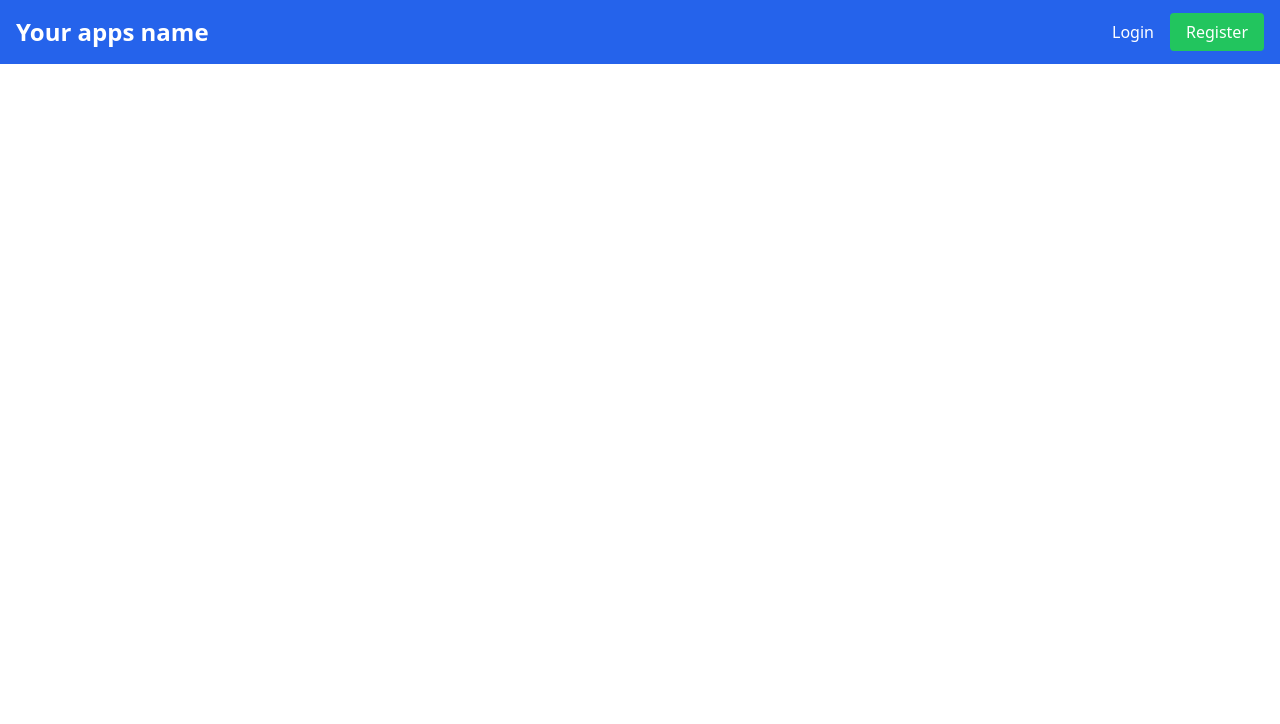
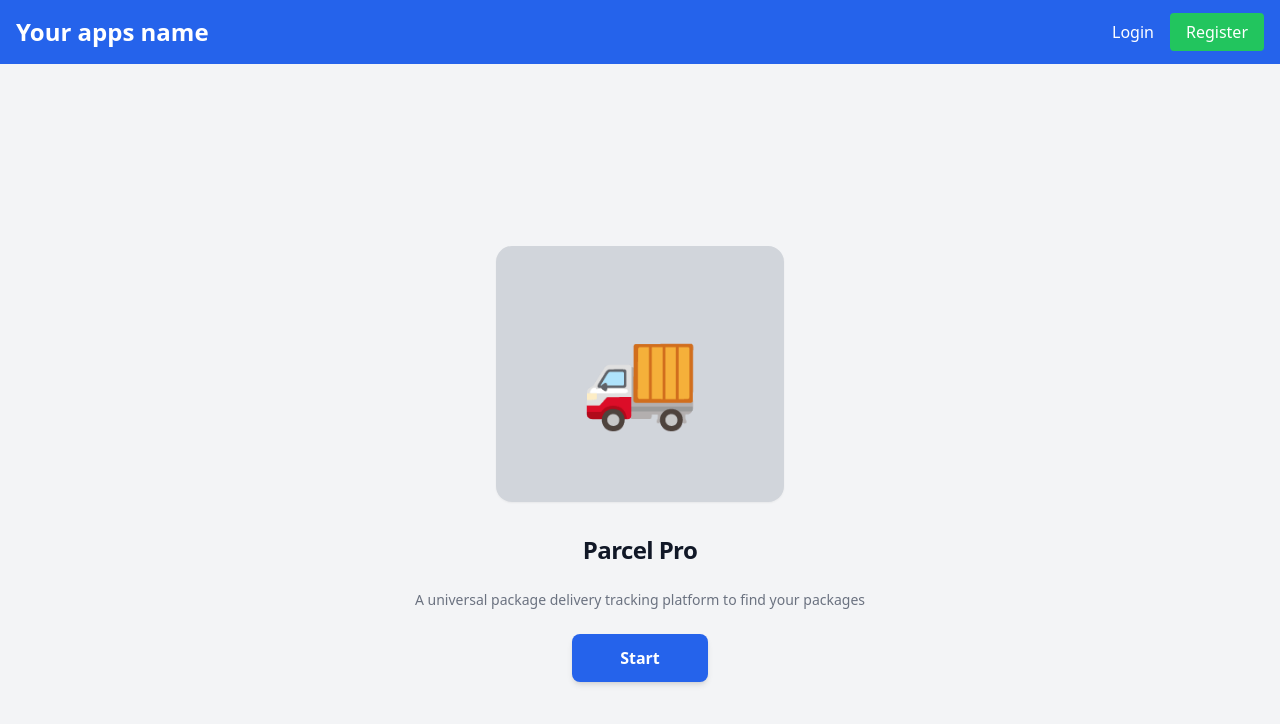
Before and after one commit to wulaiyin789/package-delivery-tracker-parcelpro, a React (Create React App) app in the folder frontend/: page / in a window 1280 px wide. Shown: the top 724 px of the page. Built offline with nearby package versions, Linux system fonts and the light colour scheme.

Commit message:
Add basic landing page
Add to route as well

```diff
--- a/frontend/src/App.js
+++ b/frontend/src/App.js
@@ -1,5 +1,10 @@
 import { BrowserRouter as Router, Routes, Route } from 'react-router-dom';
+
+// Components
 import Navbar from './components/Navbar';
+
+// Pages
+import Landing from './pages/Landing';
 import Login from './pages/Login';
 import Register from './pages/Register';
 import Profile from './pages/Profile';
@@ -10,6 +15,7 @@ function App() {
     <Router>
       <Navbar />
       <Routes>
+        <Route path='/' element={<Landing />} />
         <Route path='/login' element={<Login />} />
         <Route path='/register' element={<Register />} />
         <Route path='/profile' element={<Profile />} />
--- /dev/null
+++ b/frontend/src/pages/Landing.jsx
@@ -0,0 +1,24 @@
+import { useNavigate } from 'react-router-dom';
+
+const Landing = () => {
+  const navigate = useNavigate();
+
+  return (
+    <div className='min-h-screen bg-gray-100 flex flex-col items-center justify-center px-4'>
+      <div className='w-72 h-64 bg-gray-300 rounded-2xl flex items-center justify-center text-8xl mb-8 shadow-sm'>
+        🚚
+      </div>
+
+      <h1 className='text-2xl font-bold text-gray-900 mb-6 tracking-tight'>Parcel Pro</h1>
+      <p className='text-sm text-gray-500 mb-6'>A universal package delivery tracking platform to find your packages</p>
+
+      <button
+        onClick={() => navigate('/login')}
+        className='bg-blue-600 hover:bg-blue-700 active:bg-blue-800 text-white font-semibold text-base px-12 py-3 rounded-lg shadow-md'>
+        Start
+      </button>
+    </div>
+  );
+};
+
+export default Landing;
```
